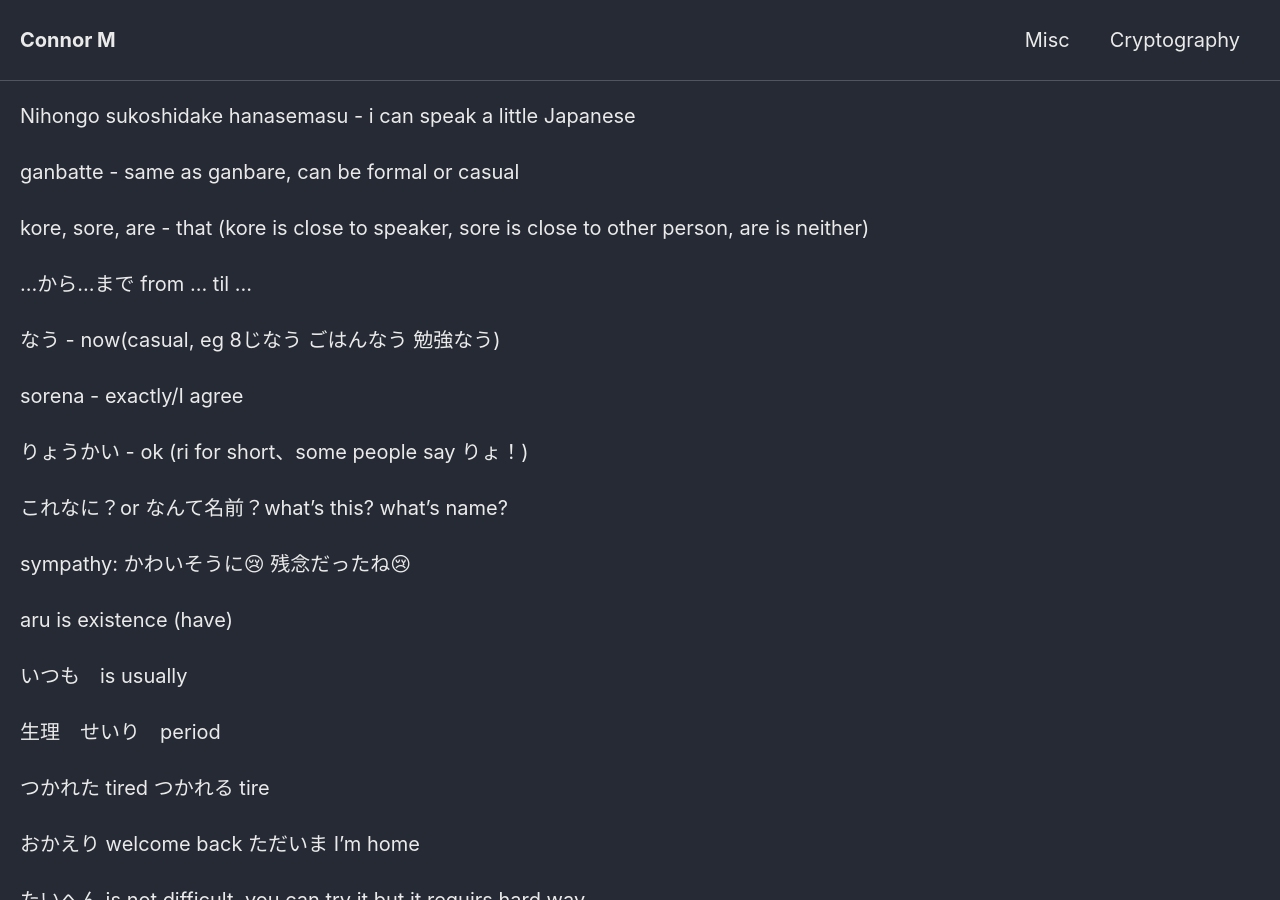
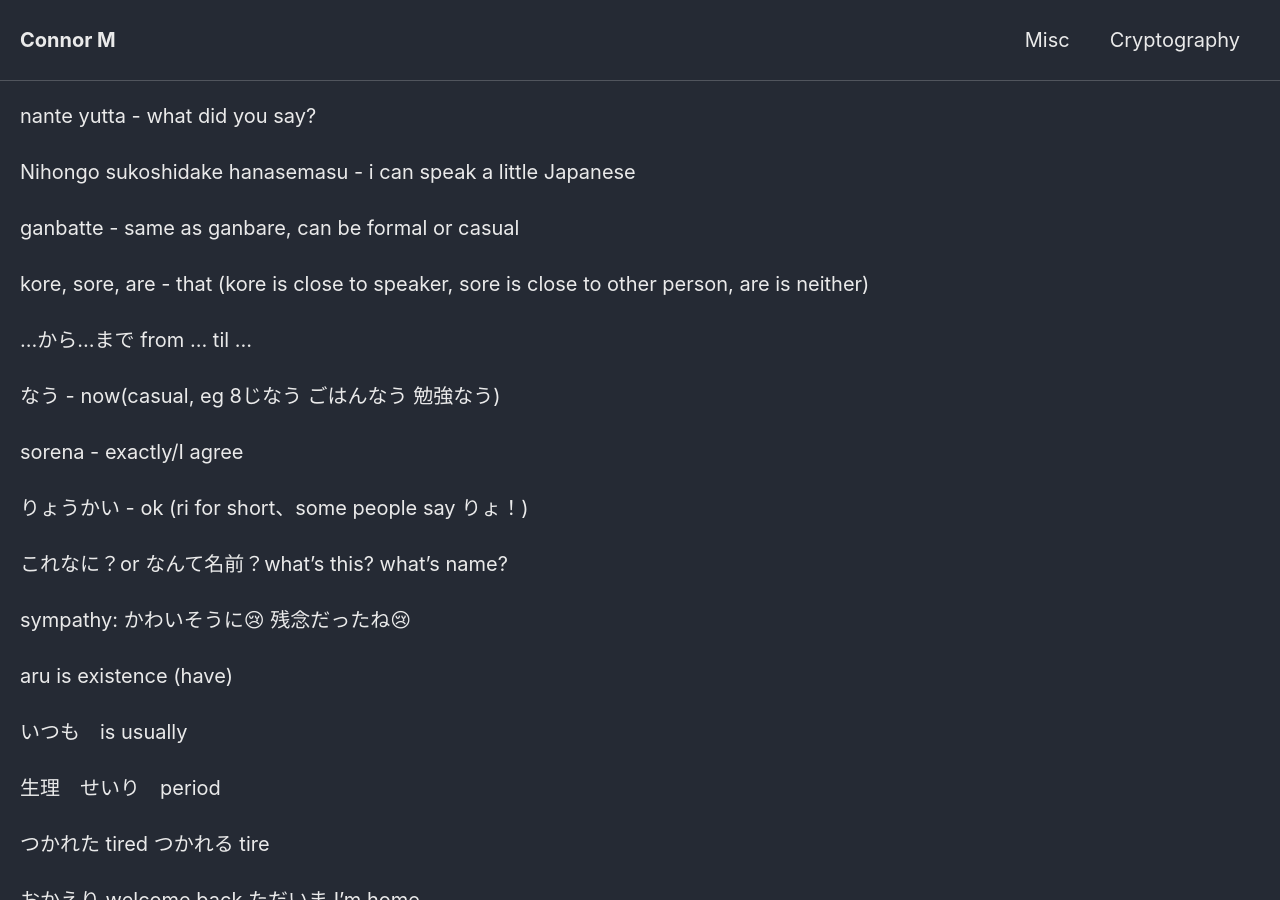
Before and after one commit to Connor-McCartney/Connor-McCartney.github.io, a Jekyll site: the page built from _pages/misc/japanese.md, in a window 1280 px wide and 900 px high. Built offline with Jekyll 4.4.1, drawn with Linux system fonts in a browser that asks for light colours; cached includes are drawn as plain includes; our own code applies the rules of GitHub Pages for plain Markdown files.

Commit message:
Update japanese.md

```diff
--- a/_pages/misc/japanese.md
+++ b/_pages/misc/japanese.md
@@ -1,3 +1,5 @@
+nante yutta - what did you say?
+
 Nihongo sukoshidake hanasemasu - i can speak a little Japanese
 
 ganbatte - same as ganbare, can be formal or casual
```
